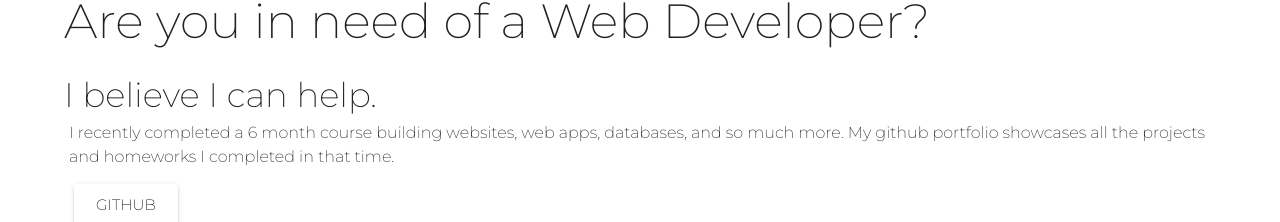
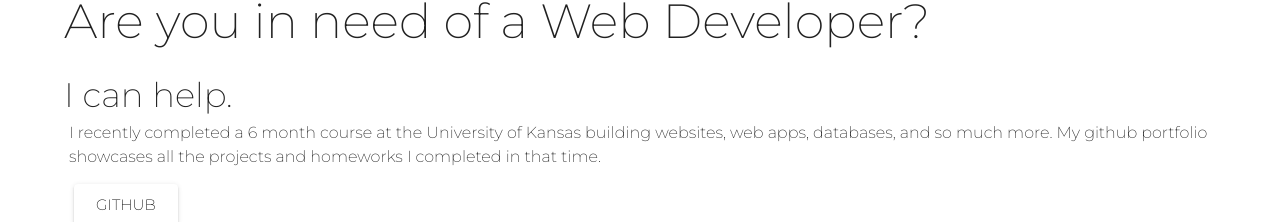
Before and after one commit to gannacon/connor-created, a React (Create React App) app: page /webdevelopment in a window 1280 px wide. Shown: the part 119-341 px from the top of the page. Built offline with nearby package versions, Linux system fonts and the light colour scheme.

Commit message:
more review

```diff
--- a/src/pages/Gear.js
+++ b/src/pages/Gear.js
@@ -88,7 +88,7 @@ export default function TitlebarBelowImageList() {
 
         <Grid container spacing={2}>
           <Grid pr="25px" align="right" xs={12} md={8}>
-            <Typography variant="h6">Camer Body</Typography>
+            <Typography variant="h6">Camera Body</Typography>
             <Typography align="right" variant="paragraph">
               Sony A7iii
               <br />
--- a/src/pages/WebDevelopment.js
+++ b/src/pages/WebDevelopment.js
@@ -56,12 +56,13 @@ export default function Home() {
         <Typography mb="25px" variant="h3">
           Are you in need of a Web Developer?
         </Typography>
-        <Typography variant="h4">I believe I can help.</Typography>
+        <Typography variant="h4">I can help.</Typography>
         <Box sx={{ m: "5px" }}>
           <Typography variant="subtitle">
-            I recently completed a 6 month course building websites, web apps,
-            databases, and so much more. My github portfolio showcases all the
-            projects and homeworks I completed in that time.
+            I recently completed a 6 month course at the University of Kansas
+            building websites, web apps, databases, and so much more. My github
+            portfolio showcases all the projects and homeworks I completed in
+            that time.
           </Typography>
         </Box>
 
```
